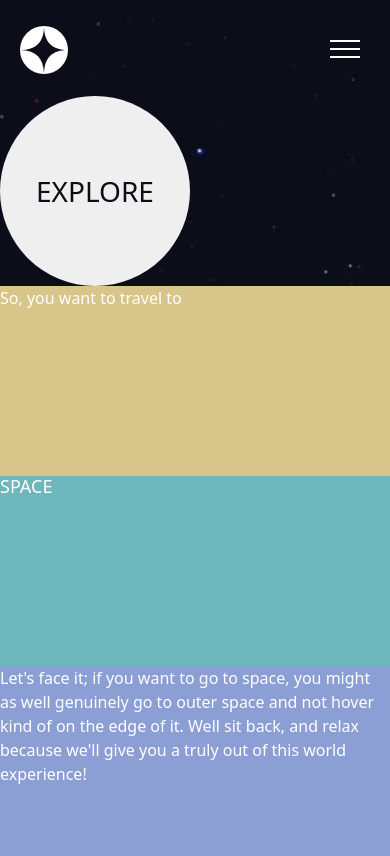
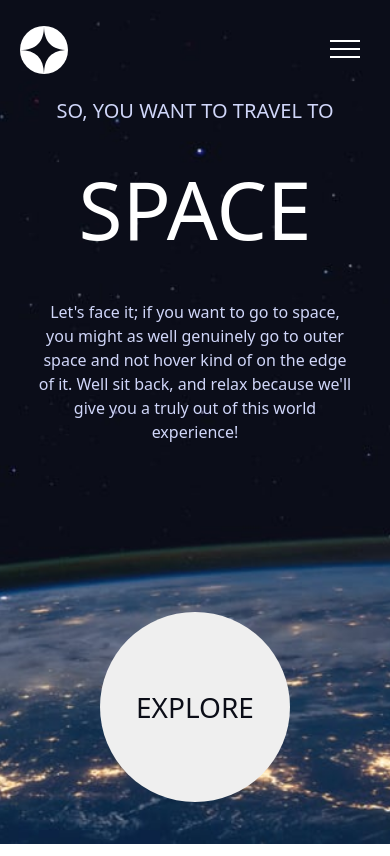
Before and after one commit to seboo1995/space-app, a React (Create React App) app: page / in a window 390 px wide. Built offline with nearby package versions, Linux system fonts and the light colour scheme; a web font is replaced by a local one.

Commit message:
css- home-responsive

```diff
--- a/src/components/Home/Home.css
+++ b/src/components/Home/Home.css
@@ -5,108 +5,162 @@
       align-self: center;
    }
    .home-container #spc{
-    font-size:18px;
+      font-size: 80px;
    }
-   .angry-grid {
-      display: grid;
-      grid-template-rows: 1fr  1fr  1fr;
-      grid-template-columns: 1fr 1fr 1fr;
-      color:white;
-      height: 100%;
-      position: relative;
-
+   .home-container #initial-text{
+      font-size: 20px;
+      text-transform: uppercase;
+   }
+   #item-0 {
+      color: #d0d6f9;
+      text-align: center;
+      padding: 0px;
    }
    #item-1 {
+      padding: 15px;
+      margin: 20px;
+      color:#fff;
+      text-align: center;
+   }
+   #item-2 {
+      color:#d0d6f9;
+      margin:20px;
+      padding-left: 15px;
+      padding-right: 15px;
+      text-align: center;
+   }
+   #item-3 {
+      position: fixed;
+      bottom: 5%;
+      width: 100%;
+      text-align: center;
+   }
+   #exp-btn{
+      text-decoration: none;
+      align-items: center;
+      border-radius: 50%;
+      border: none;
+      height: 190px;
+      width: 190px;
+      color:#0B0D17;
+      font-size: 28px;
+      transition: all 0.5s;
+  }
 
-      grid-row-start: 2;
-      grid-column-start: 2;
-      grid-row-end: 3;
-      grid-column-end: 4;
-   }
 
 }
+
+@media only screen and (min-device-width: 820px) and (max-device-width: 1023px) {
+   .home-container{
+      background: url(../../assets/home/background-home-tablet.jpg);
+      align-self: center;
+   }
+   .home-container #spc{
+      font-size: 180px;
+   }
+   .home-container #initial-text{
+      font-size: 35px;
+      text-transform: uppercase;
+   }
+   #item-0 {
+      color: #d0d6f9;
+      text-align: center;
+      margin-top: 100px;
+      padding: 0px;
+   }
+   #item-1 {
+      color:#fff;
+      text-align: center;
+   }
+   #item-2 {
+      color:#d0d6f9;
+      font-size: 22px;
+      padding-left: 90px;
+      padding-right: 90px;
+      text-align: center;
+   }
+   #item-3 {
+      position: fixed;
+      bottom: 5%;
+      width: 100%;
+      text-align: center;
+   }
+   #exp-btn{
+      text-decoration: none;
+      align-items: center;
+      border-radius: 50%;
+      border: none;
+      height: 300px;
+      width: 300px;
+      color:#0B0D17;
+      font-size: 48px;
+      transition: all 0.5s;
+  }
+
+}
+
+
 @media screen and (min-device-width: 1024px) and (max-device-width: 2040px)  {
    .home-container{
       background: url(../../assets/home/background-home-desktop.jpg);
    }
+   .home-container #spc{
+      font-size: 180px;
+   }
+   .home-container #initial-text{
+      font-size: 35px;
+      text-transform: uppercase;
+   }
+   .pos-text{
+      margin-right: 60%;
+      margin-top: 12.5%;
+      margin-left: 8%;
+   }
+   #item-0 {
+      color: #d0d6f9;
+      text-align: center;
+   }
+   #item-1 {
+      color:#fff;
+      text-align: center;
+   }
+   #item-2 {
+      color:#d0d6f9;
+      font-size: 20px;
+      text-align: justify;
+      padding-left: 25px;
+      padding-right: 25px;
+   }
+   #item-3 {
+      position: fixed;
+      margin-left: 75%;
+      bottom: 0;
+      text-align: center;
+      margin-bottom: 12%;
+   }
+   #exp-btn{
+      text-decoration: none;
+      align-items: center;
+      border-radius: 50%;
+      border: none;
+      height: 300px;
+      width: 300px;
+      color:#0B0D17;
+      font-size: 48px;
+      transition: all 0.5s;
+  }
+
 
 }
-@media only screen and (min-device-width: 820px) and (max-device-width: 1023px) {
-   .home-container{
-      background: url(../../assets/home/background-home-tablet.jpg);
-   }
-}
 .home-container{
-
+    display: inline-block;
     background-position: center center;
     background-repeat: no-repeat;
     background-attachment: fixed;
     background-size: cover;
 
 }
-
-h1{
-    color:#ffffff;
-    font-weight: bold;
-    font-size: 50px;
-}
-#exp-btn{
-    text-decoration: none;
-    align-items: center;
-    border-radius: 50%;
-    border: none;
-    height: 190px;
-    width: 190px;
-    color:#0B0D17;
-    font-size: 28px;
-    transition: all 0.5s;
-}
-
 #exp-btn:hover{
     transform:scale(1.5);
     opacity:0.5;
-
 }
-/*  grid  */
-.angry-grid {
-   display: grid;
-
-   grid-template-rows: 1fr 1fr 1fr 1fr;
-   grid-template-columns: 1fr;
-
-   gap: 0px;
-   height: 100%;
-
-
-}
-
-#item-0 {
-
-   background-color: #D8C589;
-   grid-row-start: 2;
-   grid-column-start: 1;
-
-   grid-row-end: 3;
-   grid-column-end: 2;
-
-}
-#item-1 {
-
-   background-color: #6db7bc;
-   grid-row-start: 3;
-   grid-column-start: 1;
-
-   grid-row-end: 4;
-   grid-column-end: 2;
-
-}
-#item-2 {
-
-   background-color: #8b9fd5;
-   grid-row-start: 4;
-   grid-column-start: 1;
-
-   grid-row-end: 5;
-   grid-column-end: 2;
-
-}
--- a/src/components/Home/Home.jsx
+++ b/src/components/Home/Home.jsx
@@ -36,6 +36,7 @@ const Home = () => {
        */}
 
       <div class="angry-grid">
+        <div class="pos-text">
         <div id="item-0">
         <p id='initial-text'>
             So, you want to travel to
@@ -50,6 +51,7 @@ const Home = () => {
             Well sit back, and relax because we'll give
             you a truly out of this world experience!
         </p></div>
+        </div>
         <div id="item-3">
         <div>
                 <Link to="/destination">
```
